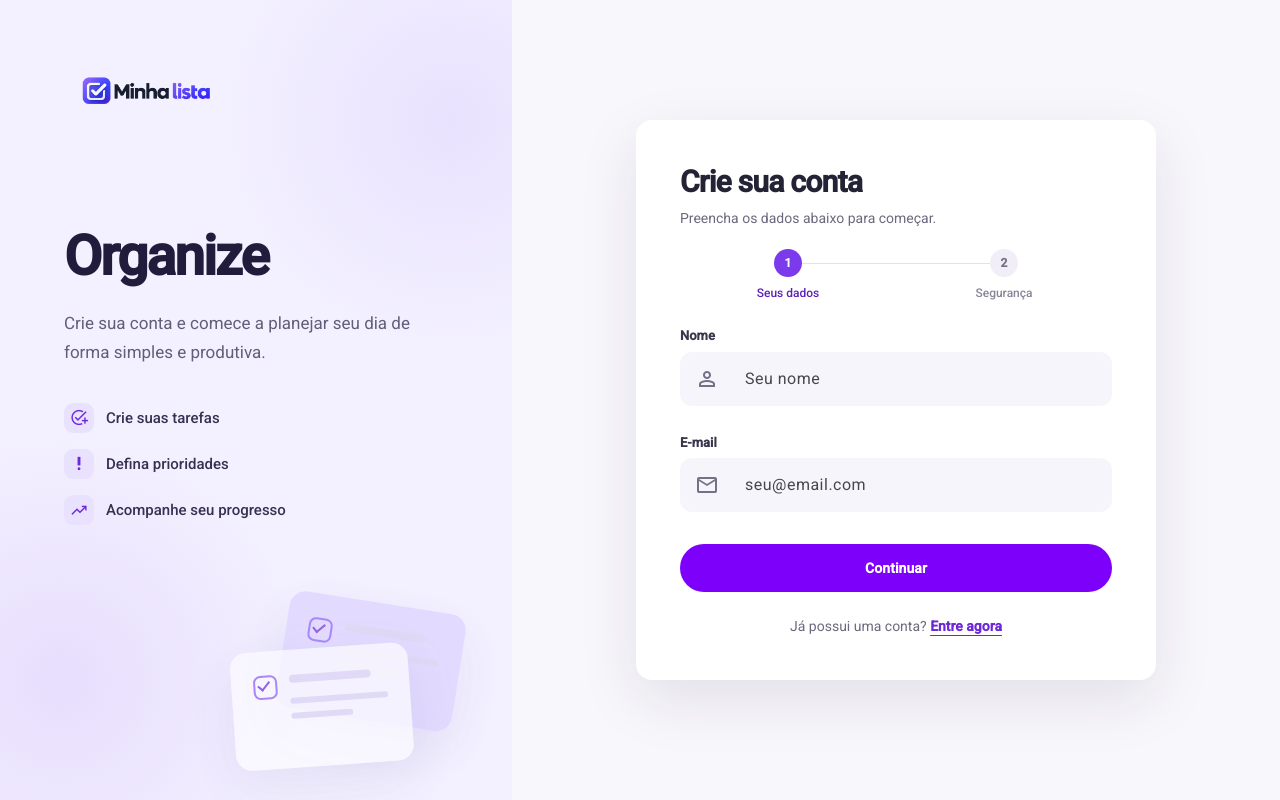
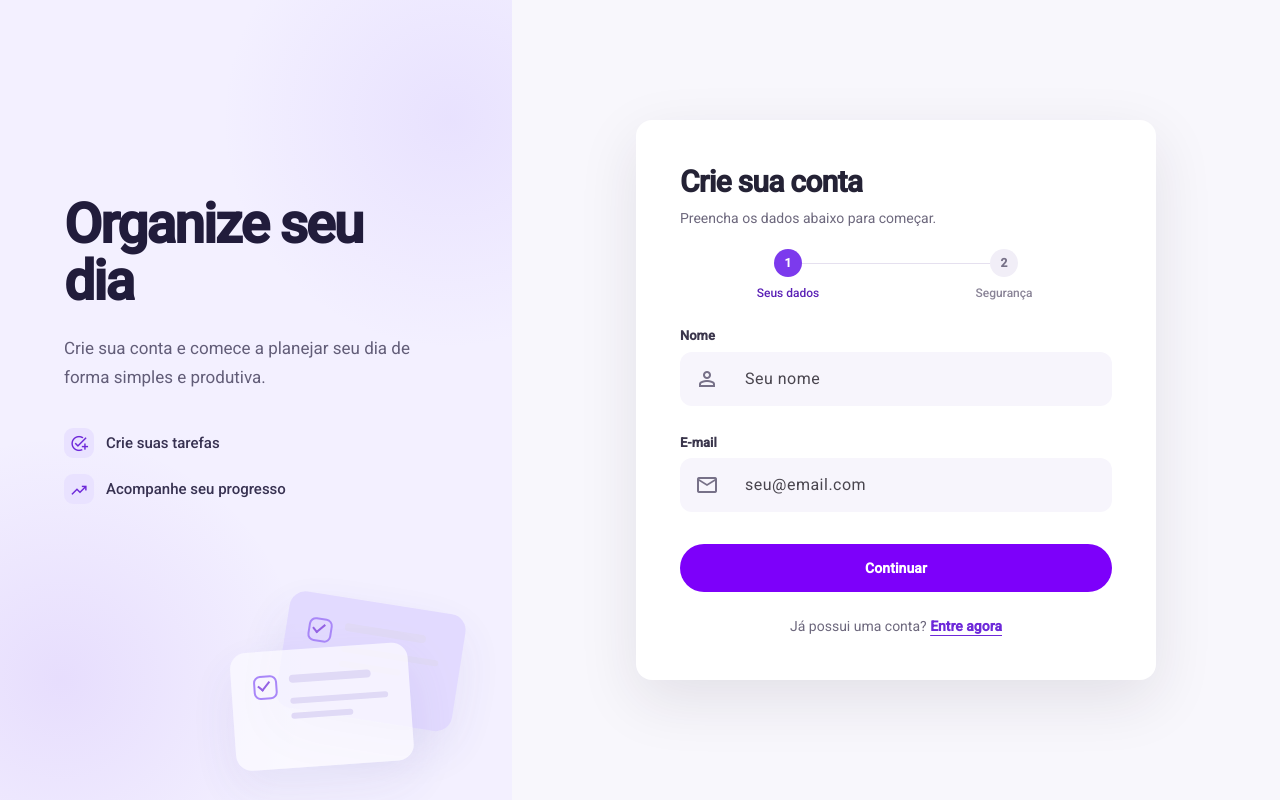
Before and after one commit to thislucasme/desafio-essentia-tecnologies-front-end, an Angular app: page /cadastro in a window 1280 px wide. Built offline with nearby package versions, Linux system fonts and the light colour scheme.

Commit message:
feat: remover logo de cadastro/login, deixando mais bonito

```diff
--- a/src/app/features/auth/pages/auth-page.scss
+++ b/src/app/features/auth/pages/auth-page.scss
@@ -20,18 +20,6 @@
   background:
     radial-gradient(circle at 12% 85%, rgb(124 58 237 / 10%), transparent 30%),
     radial-gradient(circle at 88% 15%, rgb(167 139 250 / 14%), transparent 28%), #f3f0ff;
-}
-
-.brand-lockup {
-  position: relative;
-  z-index: 2;
-}
-
-.brand-lockup img {
-  display: block;
-  width: 158px;
-  height: auto;
-  object-fit: contain;
 }
 
 .showcase-content {
@@ -414,10 +402,6 @@ app-turnstile {
     margin-bottom: 28px;
   }
 
-  .mobile-intro .brand-lockup {
-    margin-bottom: 26px;
-  }
-
   .mobile-intro h1 {
     font-size: 30px;
     line-height: 1.15;
@@ -442,10 +426,6 @@ app-turnstile {
   .mobile-intro h1 {
     font-size: 27px;
   }
-
-  .brand-lockup img {
-    width: 145px;
-  }
 }
 
 @media (prefers-reduced-motion: reduce) {
--- a/src/app/features/auth/pages/login/login.html
+++ b/src/app/features/auth/pages/login/login.html
@@ -1,9 +1,5 @@
 <main class="auth-page">
   <section class="auth-showcase" aria-labelledby="login-showcase-title">
-    <div class="brand-lockup">
-      <img src="/logo.png" alt="Minha lista" />
-    </div>
-
     <div class="showcase-content">
       <h1 id="login-showcase-title">Que bom ter você de volta</h1>
       <p>Entre para organizar suas tarefas e continuar de onde parou.</p>
@@ -24,9 +20,6 @@
   <section class="auth-form-area">
     <div class="auth-panel" aria-labelledby="login-title">
       <div class="mobile-intro">
-        <div class="brand-lockup">
-          <img src="/logo.png" alt="Minha lista" />
-        </div>
         <h1>Que bom ter você de volta</h1>
         <p>Entre para organizar suas tarefas e continuar de onde parou.</p>
       </div>
--- a/src/app/features/auth/pages/register/register.html
+++ b/src/app/features/auth/pages/register/register.html
@@ -1,16 +1,11 @@
 <main class="auth-page auth-page-register">
   <section class="auth-showcase" aria-labelledby="register-showcase-title">
-    <div class="brand-lockup">
-      <img src="/logo.png" alt="Minha lista" />
-    </div>
-
     <div class="showcase-content">
-      <h1 id="register-showcase-title">Organize</h1>
+      <h1 id="register-showcase-title">Organize seu dia</h1>
       <p>Crie sua conta e comece a planejar seu dia de forma simples e produtiva.</p>
 
       <ul class="benefit-list" aria-label="Benefícios da Minha lista">
         <li><mat-icon aria-hidden="true">add_task</mat-icon>Crie suas tarefas</li>
-        <li><mat-icon aria-hidden="true">priority_high</mat-icon>Defina prioridades</li>
         <li><mat-icon aria-hidden="true">trending_up</mat-icon>Acompanhe seu progresso</li>
       </ul>
     </div>
@@ -24,10 +19,7 @@
   <section class="auth-form-area">
     <div class="auth-panel" aria-labelledby="register-title">
       <div class="mobile-intro">
-        <div class="brand-lockup">
-          <img src="/logo.png" alt="Minha lista" />
-        </div>
-        <h1>Organize seus planos em tarefas concluídas</h1>
+        <h1>Organize seu dia</h1>
         <p>Crie sua conta e comece a planejar seu dia de forma simples e produtiva.</p>
       </div>
 
```
Also changed, not shown: 1 other file (tests, documents, lock files or other folders).
